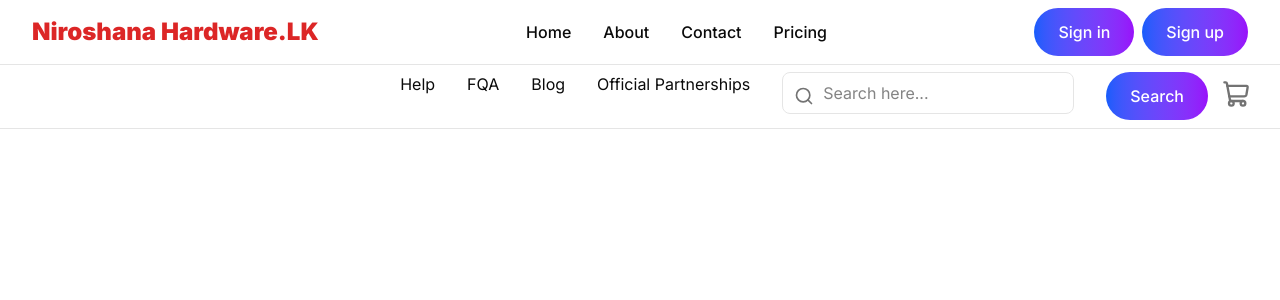
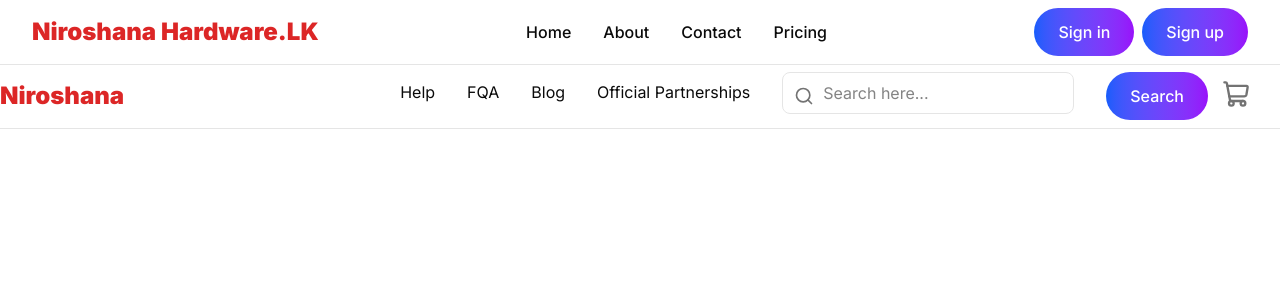
Before and after one commit to Lil-ice-Cloud/Niroshana-Hardware-Digital-Commerce-Platform, a Next.js app: page / in a window 1280 px wide. Shown: the top 300 px of the page. Built offline with nearby package versions, Linux system fonts and the light colour scheme.

Commit message:
Top-panel

```diff
--- /dev/null
+++ b/components/ui/Hamburger/Hamburger.tsx
@@ -0,0 +1,32 @@
+
+export default function Hamburger () {
+    return (
+        <nav className="
+        fixed
+        top-0
+        left-0
+        right-0
+        border-b
+        border-border
+        transition-colors
+        duration-300
+        ">
+                <div className="
+                flex
+                justify-between
+                items-center
+                h-16
+                ">
+                    <div >
+                        <h1 className="
+                        text-2xl
+                        font-black
+                        font-heading
+                        text-primary">
+                            Niroshana</h1>
+                    </div>
+                </div>
+
+        </nav>
+    );
+}
--- a/components/ui/Search-Bar/SearchBar.tsx
+++ b/components/ui/Search-Bar/SearchBar.tsx
@@ -37,7 +37,7 @@ export default function SearchBar() {
                 text-foreground
                 border
                 border-input
-                rounded-md
+                rounded-md my-8
                 focus:outline-none
                 focus:ring-2
                 focus:ring-primary
--- a/components/ui/Top-Panel/Top-Panel.tsx
+++ b/components/ui/Top-Panel/Top-Panel.tsx
@@ -2,7 +2,7 @@ import Link from "next/link";
 
 import SearchBar from '@/components/ui/Search-Bar/SearchBar';
 import {ShoppingCart} from "lucide-react";
-
+import Hamburger from "@/components/ui/Hamburger/Hamburger";
 
 export const navItem = [
     { name: 'Help', link: '/Help' },
@@ -45,8 +45,16 @@ export default function TopPanel () {
                             </h1>
                     </div>
                     {/* Desktop Navigation */}
-                    <div className="hidden md:flex ">
-                        <div className="flex items-baseline space-x-8">
+                    <div className="
+                    hidden
+                    md:flex ">
+                        <div className="
+                        flex
+                        items-baseline
+                        space-x-8
+
+                        my-10
+                        ">
                             {navItem.map((item) => (
                                 <Link
                                     key={item.link}
@@ -63,7 +71,7 @@ export default function TopPanel () {
                         ">
                             <SearchBar/>
                         </div>
-                        <div className=" ">
+                        <div>
                             <button className="
                                 bg-linear-to-r
                                 from-blue-600
@@ -76,13 +84,16 @@ export default function TopPanel () {
                                 rounded-full
                                 px-6
                                 py-3
-                                ml-8 md:flex
+                                ml-8
+                                md:flex
+                                my-8
                                 ">
                                 Search
                             </button>
                         </div>
                         <div className=" ">
                             {/* Shopping Cart*/}
+                            {/* eslint-disable-next-line jsx-a11y/aria-props */}
                             <button aria-leble = "Shopping Cart" className="
                                     relative
                                     p-2
@@ -90,6 +101,7 @@ export default function TopPanel () {
                                     hover:text-foreground
                                     transition-colors
                                     duration-200
+                                    my-8
                                     ">
                                 <ShoppingCart className="
                                         h-7
@@ -98,7 +110,7 @@ export default function TopPanel () {
 
                             </button>
                         </div>
-                    </div>
+                    </div><Hamburger/>
                 </div>
             </div>
         </nav>
--- a/package.json
+++ b/package.json
@@ -11,6 +11,7 @@
   "dependencies": {
     "class-variance-authority": "^0.7.1",
     "clsx": "^2.1.1",
+    "hamburger-react": "^2.5.2",
     "lucide-react": "^1.18.0",
     "next": "16.2.9",
     "radix-ui": "^1.5.0",
```
Also changed, not shown: 1 other file (tests, documents, lock files or other folders).
